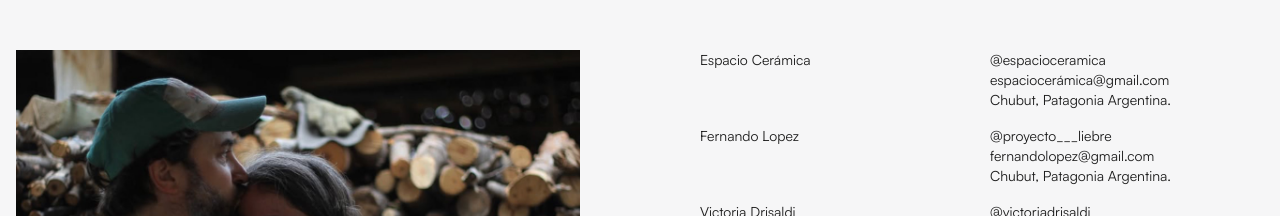
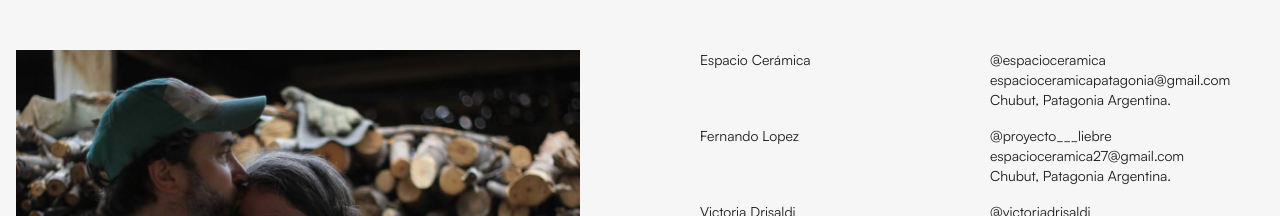
Before and after one commit to marianoariassoy/espacioceramica, a Next.js app: page /en/contacto in a window 1280 px wide. Shown: the part 158-374 px from the top of the page. Built offline with nearby package versions, Linux system fonts and the light colour scheme; no server answers.

Commit message:
initial commit

```diff
--- a/src/app/[locale]/contacto/page.tsx
+++ b/src/app/[locale]/contacto/page.tsx
@@ -26,10 +26,10 @@ const page = () => {
               @espacioceramica
             </a>
             <a
-              href="mailto:espaciocerámica@gmail.com"
+              href="mailto:espacioceramicapatagonia@gmail.com"
               className="hover:underline"
             >
-              espaciocerámica@gmail.com
+              espacioceramicapatagonia@gmail.com
             </a>
             <span>Chubut, Patagonia Argentina.</span>
           </div>
@@ -46,10 +46,10 @@ const page = () => {
               @proyecto___liebre
             </a>
             <a
-              href="mailto:fernandolopez@gmail.com"
+              href="mailto:espacioceramica27@gmail.com"
               className="hover:underline"
             >
-              fernandolopez@gmail.com
+              espacioceramica27@gmail.com
             </a>
             <span>Chubut, Patagonia Argentina.</span>
           </div>
--- a/src/components/footer.tsx
+++ b/src/components/footer.tsx
@@ -67,10 +67,10 @@ const footer = () => {
               @espacioceramica
             </a>
             <a
-              href="mailto:espaciocerámica@gmail.com"
+              href="mailto:espacioceramicapatagonia@gmail.com"
               className="hover:underline"
             >
-              espaciocerámica@gmail.com
+              espacioceramicapatagonia@gmail.com
             </a>
           </div>
           <span>Chubut, Patagonia Argentina.</span>
@@ -87,10 +87,10 @@ const footer = () => {
               @proyecto___liebre
             </a>
             <a
-              href="mailto:fernandolopez@gmail.com"
+              href="mailto:espacioceramica27@gmail.com"
               className="hover:underline"
             >
-              fernandolopez@gmail.com
+              espacioceramica27@gmail.com
             </a>
           </div>
           <span>Chubut, Patagonia Argentina.</span>
```
